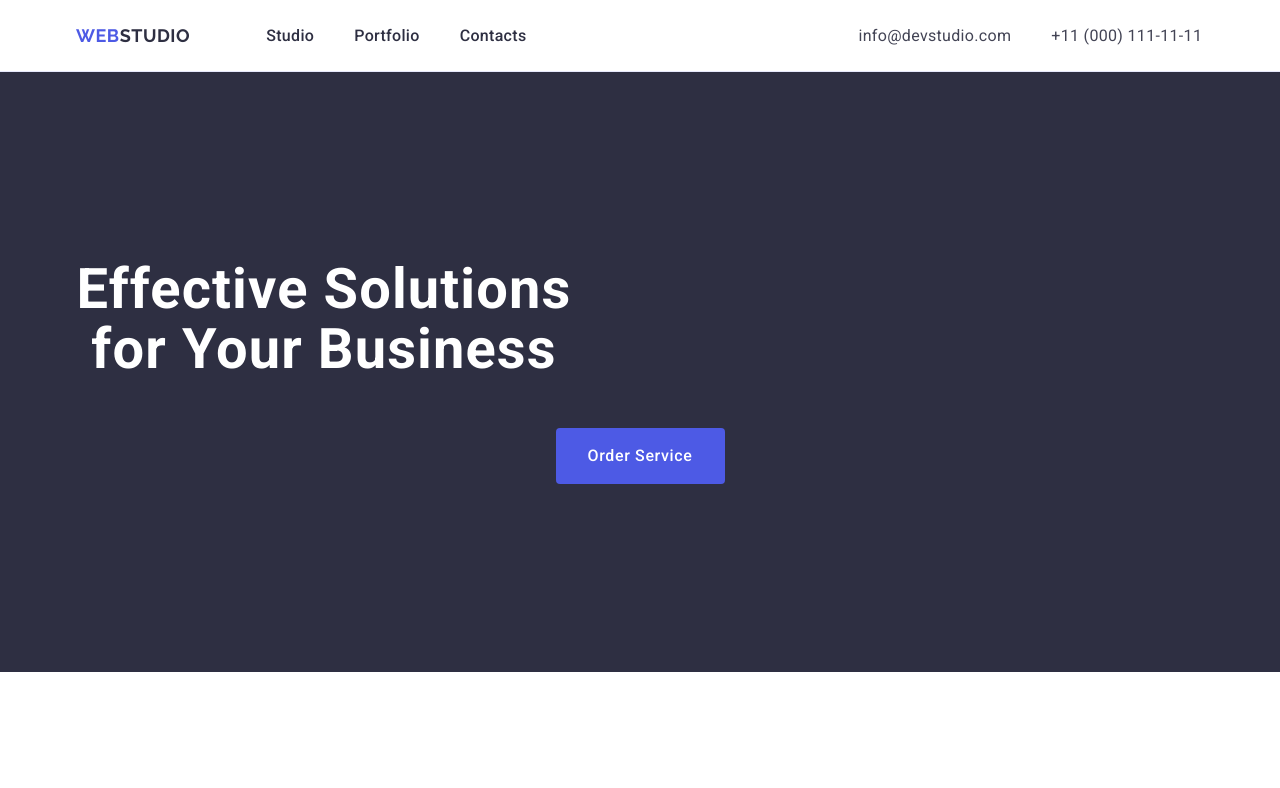
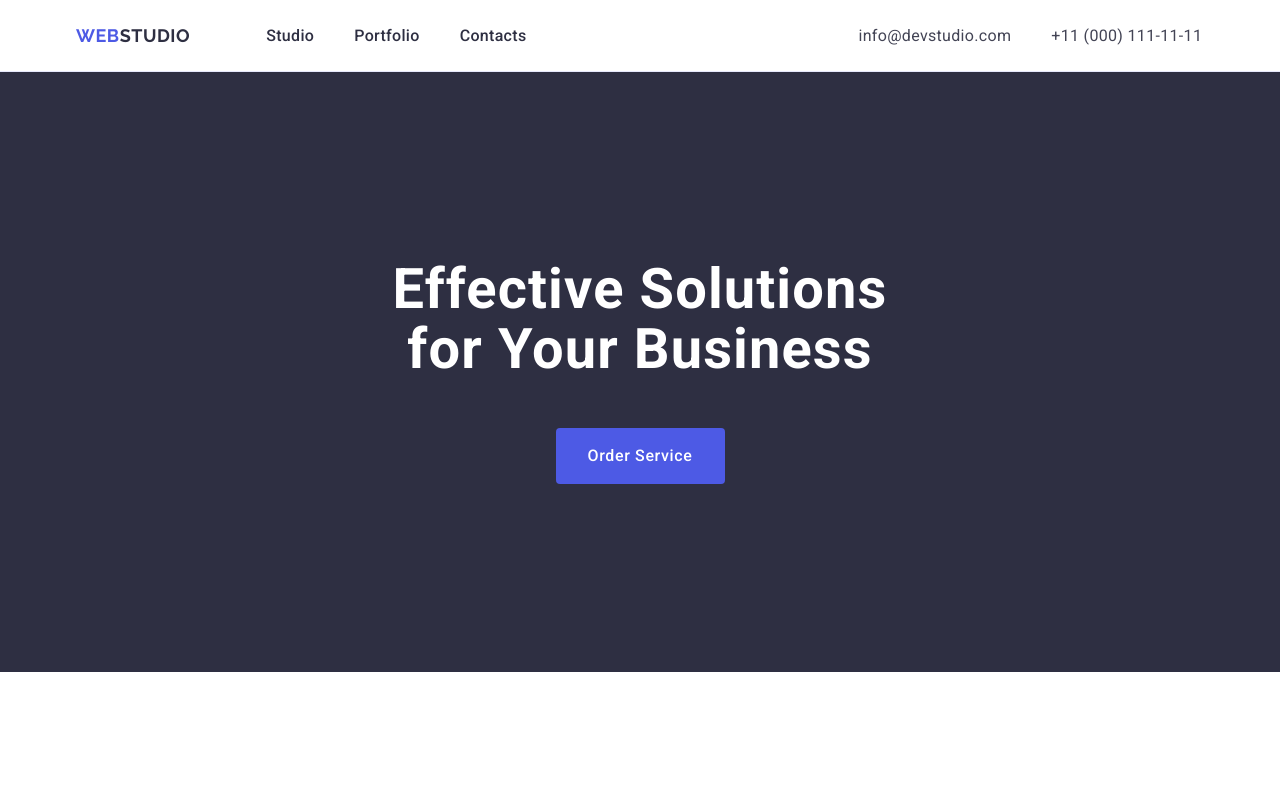
Before and after one commit to KoliaKosyanenko/goit-markup-hw-03, a plain HTML site: page index.html in a window 1280 px wide. Shown: the top 788 px of the page. Drawn offline with nearby package versions, Linux system fonts and the light colour scheme.

Commit message:
uploaded css

```diff
--- a/css/styles.css
+++ b/css/styles.css
@@ -125,8 +125,8 @@ img {
     font-weight: 700;
     line-height: 1.07;
     letter-spacing: 0.02em;
-    margin-left: 0 auto;
-    margin-right: 0 auto;
+    margin-left: auto;
+    margin-right: auto;
     margin-bottom: 48px;
     max-width: 496px;
 }
--- a/index.html
+++ b/index.html
@@ -33,7 +33,7 @@
     <main>
         <section class="hero">
             <div class="container">
-                <h1 class="hero-text">Effective Solutions<br>for Your Business</h1>
+                <h1 class="hero-text">Effective Solutions for Your Business</h1>
                 <button type="button" class="hero-button">Order Service</button>
             </div>
         </section>
```
